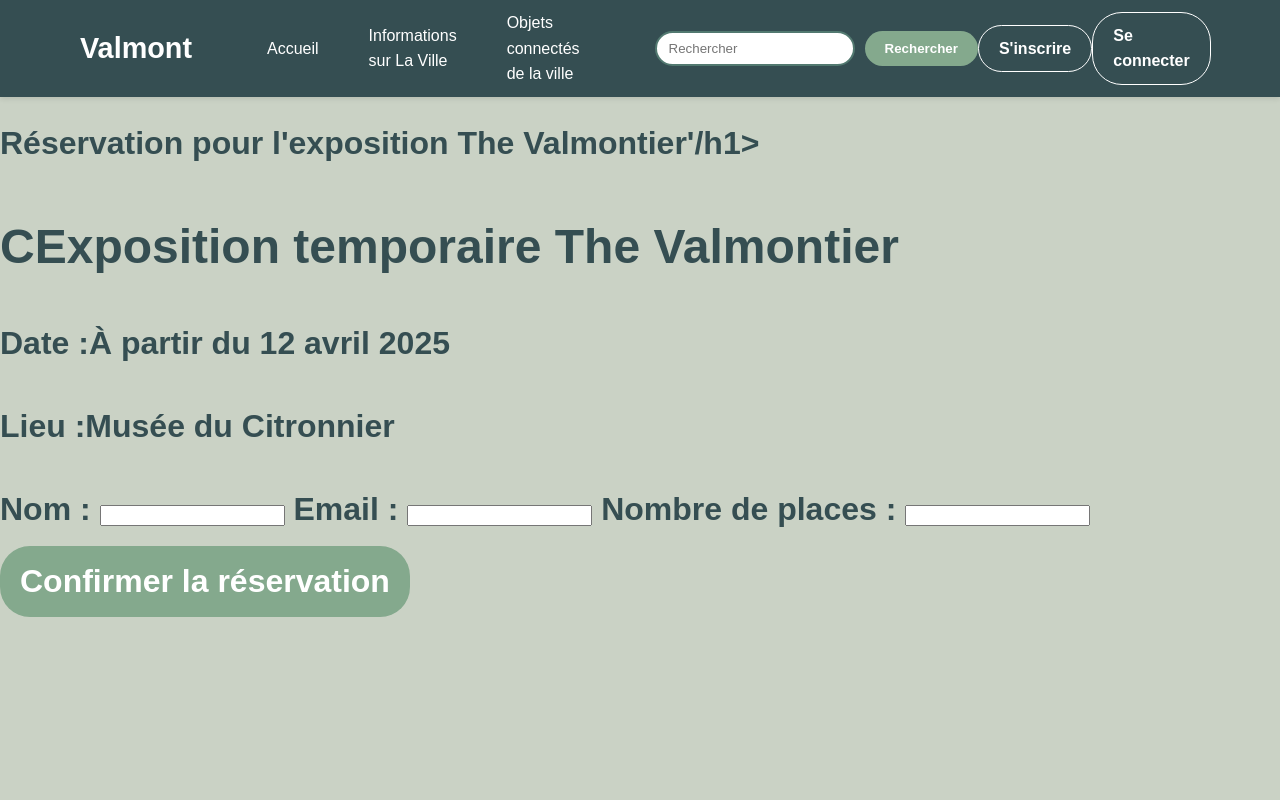
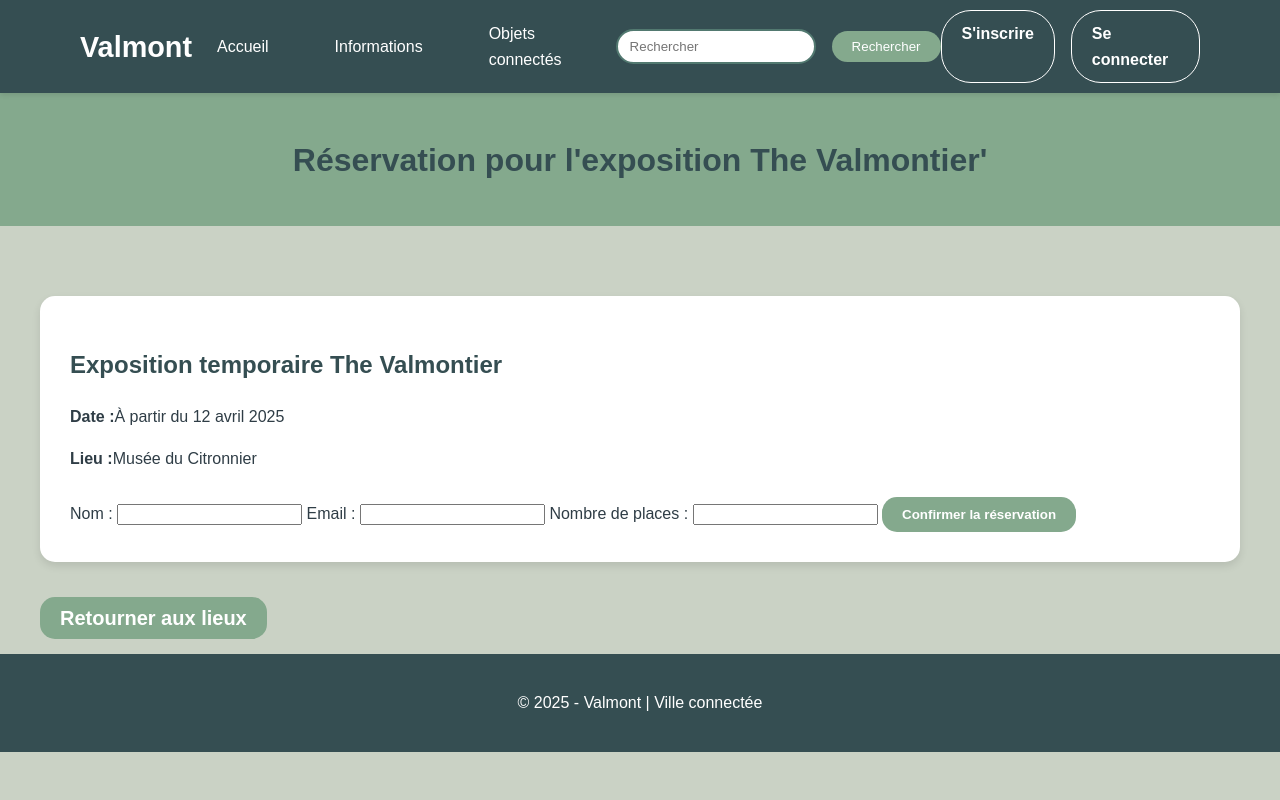
Before and after one commit to Myri23/Valmont, a Symfony app: template templates/home/expo_valmont.html.twig in a window 1280 px wide. Run offline with Twig, Linux system fonts and the light colour scheme; the template is opened without the code that fills it, so the values that code supplies are empty; style sheets or scripts are compiled from the project's sources; some libraries are stand-ins or nearby versions.

Commit message:
Mise à jour reste html & css

```diff
--- a/assets/styles/ville.css
+++ b/assets/styles/ville.css
@@ -167,6 +167,26 @@ footer {
     cursor: pointer;
 }
 
+.btn-back {
+    padding: 10px 20px;
+    width: fit-content;
+    align-self: center;
+    border-radius: 15px;
+    border: none;
+    color: white;
+    text-decoration: none;
+    font-weight: bold;
+    font-size: 20px;
+    background-color: #84A98D;
+    margin-bottom: 20px;
+  }
+
+  .btn-back:hover {
+    background-color: #527970;
+    transform: translateY(-2px);
+    cursor: pointer;
+  }
+
 /* Lien Mail */
 li a {
     text-decoration: none;
--- a/templates/home/expo_valmont.html.twig
+++ b/templates/home/expo_valmont.html.twig
@@ -4,34 +4,36 @@
     <meta charset="UTF-8">
     <meta name="viewport" content="width=device-width, initial-scale=1.0">
     <title>Réservation - Exposition The Valmontier</title>
-    <link rel="stylesheet" href="{{ asset('styles/evenements.css') }}">
+    <link rel="stylesheet" href="{{ asset('styles/ville.css') }}">
 
 </head>
 <body>
-
     <nav class="navbar">
         <div class="container-nav">
             <a class="navbar-brand" href="#">Valmont</a>
             <div class="navbar-links">
                 <a class="nav-link" href="{{ path('home') }}">Accueil</a>
-                <a class="nav-link active" href="{{ path('ville') }}">Informations sur La Ville</a>
-                <a class="nav-link active" href="{{ path('objets') }}">Objets connectés de la ville</a>
+                <a class="nav-link active" href="{{ path('ville') }}">Informations</a>
+                <a class="nav-link active" href="{{ path('objets') }}">Objets connectés</a>
             </div>
             <div class="navbar-actions">
                 <input class="search-bar" type="search" placeholder="Rechercher">
                 <button class="btn btn-search">Rechercher</button>
-                <a href="{{ path('formulaire') }}" class="btn btn-secondary">S'inscrire</a>
-                <a href="{{ path('connexion') }}" class="btn btn-tertiary">Se connecter</a>
+            </div>
+            <div class="auth-buttons">
+                    <a href="{{ path('formulaire') }}" class="btn btn-auth">S'inscrire</a>
+                    <a href="{{ path('connexion') }}" class="btn btn-auth">Se connecter</a>
             </div>
         </div>
     </nav>
 
-    <!-- Section Réservation -->
-    <div class="container">
-        <h1>Réservation pour l'exposition The Valmontier'/h1>
+    <header class="hero">
+        <h1>Réservation pour l'exposition The Valmontier'</h1>
+    </header>
 
-        <div class="event-detail">
-            <h2>CExposition temporaire The Valmontier</h2>
+    <section class="container">
+        <div class="card">
+            <h2>Exposition temporaire The Valmontier</h2>
             <p><strong>Date :</strong>À partir du 12 avril 2025</p>
             <p><strong>Lieu :</strong>Musée du Citronnier</p>
 
@@ -48,7 +50,12 @@
                 <button type="submit" class="btn btn-primary">Confirmer la réservation</button>
             </form>
         </div>
-    </div>
+        <a href="{{ path('event') }}" class="btn btn-back">Retourner aux lieux</a>
+    </section>
+
+    <footer class="footer">
+        <p>&copy; 2025 - Valmont | Ville connectée</p>
+    </footer>
 
 </body>
 </html>
--- a/templates/home/musees.html.twig
+++ b/templates/home/musees.html.twig
@@ -58,7 +58,7 @@
                 <h2>Musée du Citronnier</h2>
                 <p>Au cœur du Jardin des Pivoines, ce musée met en lumière les artistes locaux et internationaux à travers des expositions audacieuses et des installations modernes.</p>
                 <p><strong>Horaires :</strong> Mardi à dimanche : 10h - 18h | Fermé le lundi</p>
-                <a href="{{ path('expo_valmont') }}" class="btn btn-primary">En savoir plus</a>
+                <a href="#" class="btn btn-primary">En savoir plus</a>
             </div>
         </div>
         <a href="{{ path('lieux_interet') }}" class="btn btn-back">Retourner aux lieux</a>
```
Also changed, not shown: templates/home/chasse_oeufs.html.twig (+16 -10 lines), templates/home/concert_jazz.html.twig (+16 -10 lines), templates/home/festival_talent.html.twig (+20 -9 lines), templates/home/tableaux_vivants.html.twig (+20 -11 lines).
